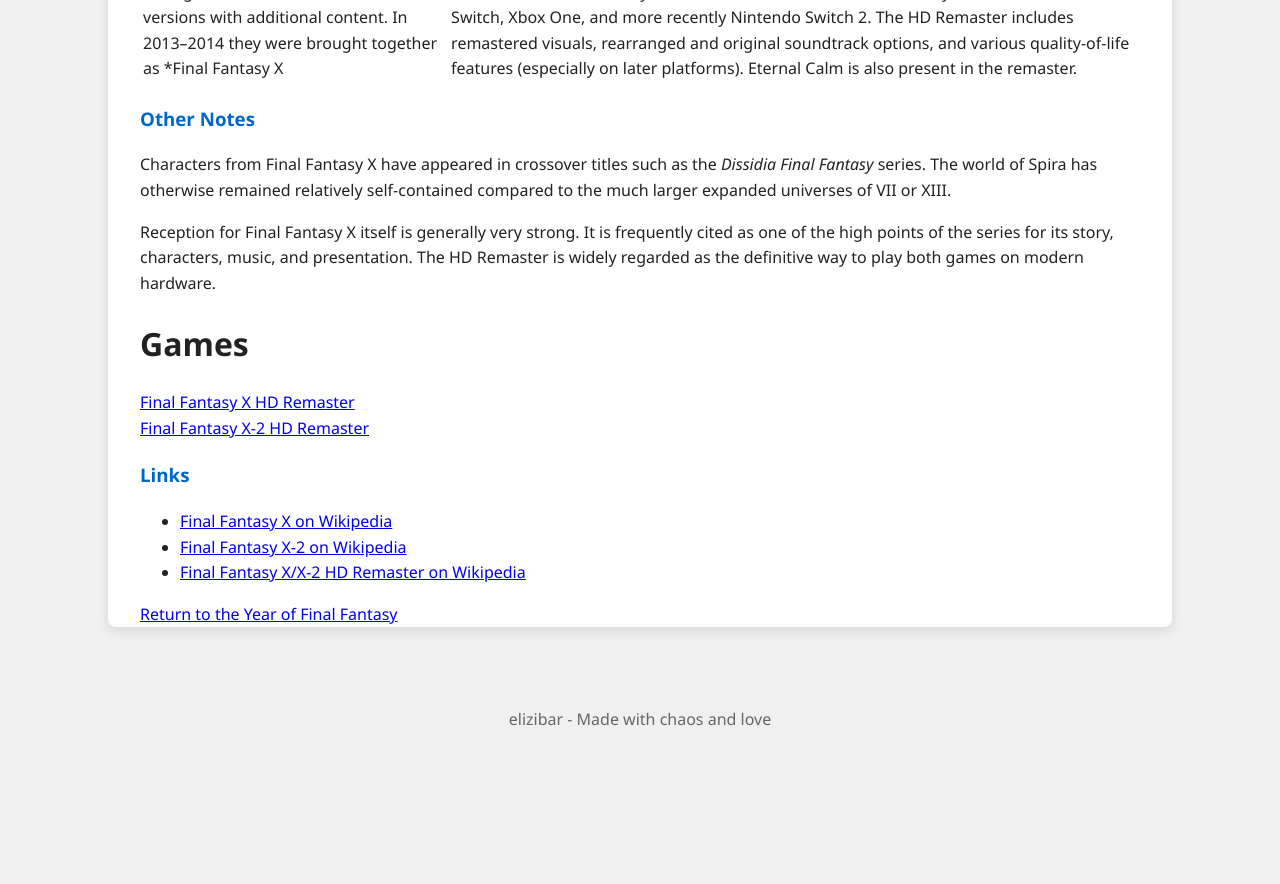
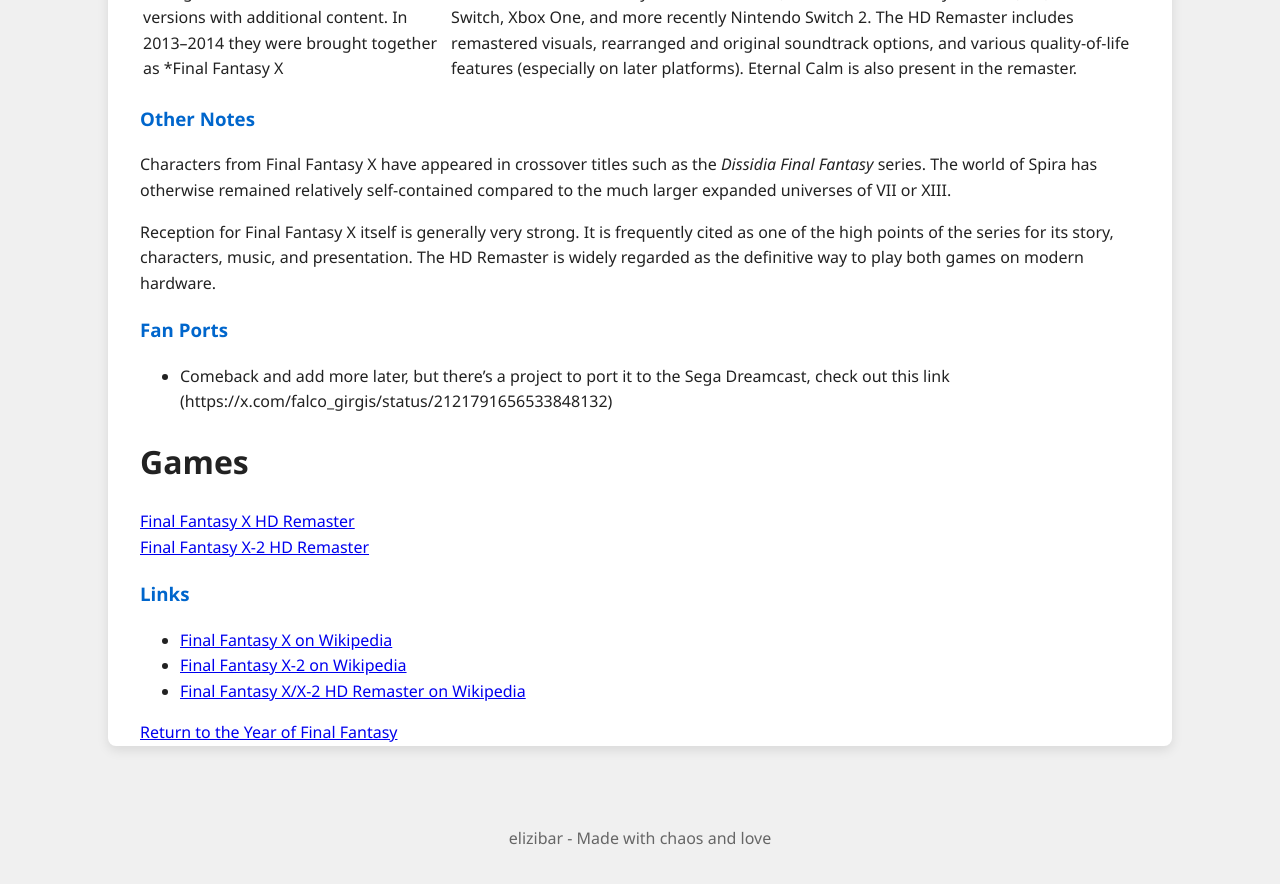
Before and after one commit to elizibar/elizibar.github.io, a Jekyll site: the page built from yearoffinalfantasy/Series/ff10series.md, in a window 1280 px wide and 900 px high, scrolled down 1048 px. Shown: the top 884 px of the window. Built offline with Jekyll 4.4.1, drawn with Linux system fonts in a browser that asks for light colours; before the commit the page ends 1829 px from its top, so only the background shows below that.

Commit message:
Update ff10series.md

```diff
--- a/yearoffinalfantasy/Series/ff10series.md
+++ b/yearoffinalfantasy/Series/ff10series.md
@@ -37,6 +37,10 @@ Characters from Final Fantasy X have appeared in crossover titles such as the *D
 
 Reception for Final Fantasy X itself is generally very strong. It is frequently cited as one of the high points of the series for its story, characters, music, and presentation. The HD Remaster is widely regarded as the definitive way to play both games on modern hardware.
 
+### Fan Ports
+
+- Comeback and add more later, but there's a project to port it to the Sega Dreamcast, check out this link (https://x.com/falco_girgis/status/2121791656533848132)
+
 # Games
 
 [Final Fantasy X HD Remaster](/yearoffinalfantasy/ff10/)
```
